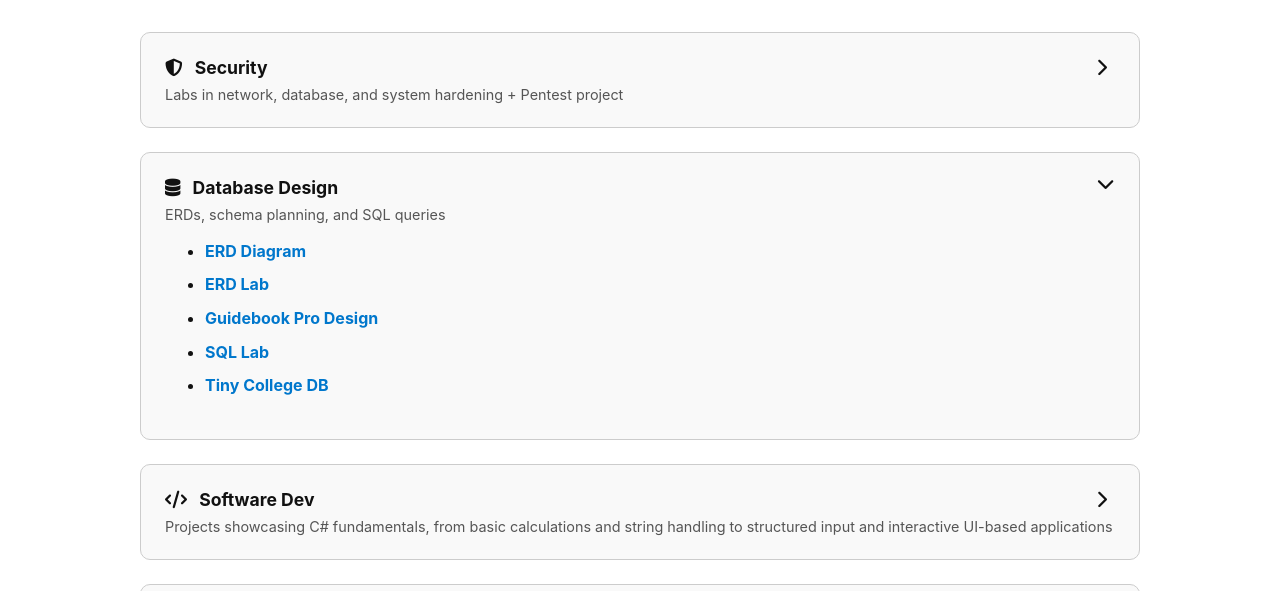
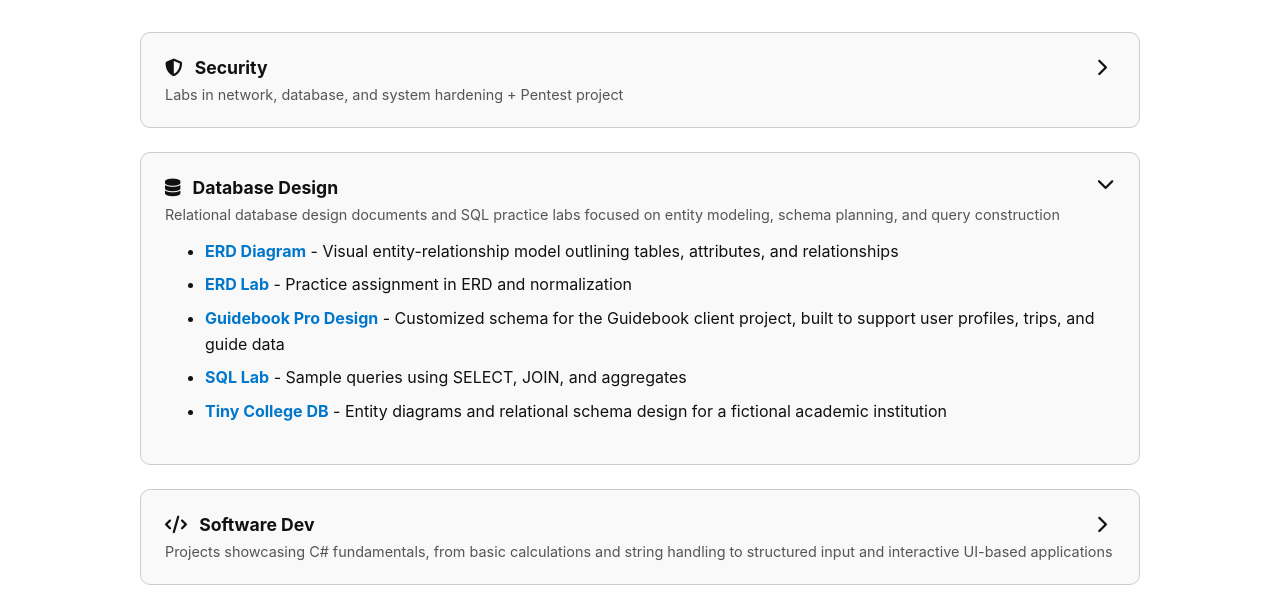
Before and after one commit to jhallahan502/jacksonhallahan.github.io, a plain HTML site: page projects.html in a window 1280 px wide. Both pictures are taken after a click on the element "Database Design". Shown: the part 166-757 px from the top of the page. Drawn offline with Linux system fonts and the light colour scheme.

Commit message:
Update projects.html

```diff
--- a/projects.html
+++ b/projects.html
@@ -161,13 +161,18 @@
         <span><i class="fas fa-database"></i> Database Design</span>
         <span class="chevron"><i class="fas fa-chevron-right"></i></span>
       </div>
-      <div class="description">ERDs, schema planning, and SQL queries</div>
+      <div class="description">Relational database design documents and SQL practice labs focused on entity modeling, schema planning, and query construction</div>
       <ul class="project-list">
-        <li><a href="projects/database/ERD-diagram.PNG" target="_blank">ERD Diagram</a></li>
-        <li><a href="projects/database/ERD-lab.pdf" target="_blank">ERD Lab</a></li>
-        <li><a href="projects/database/Guidebook Pro Database design.png" target="_blank">Guidebook Pro Design</a></li>
-        <li><a href="projects/database/SQL-lab.pdf" target="_blank">SQL Lab</a></li>
-        <li><a href="projects/database/Tiny College DB.pdf" target="_blank">Tiny College DB</a></li>
+        <li><a href="projects/database/ERD-diagram.PNG" target="_blank">ERD Diagram</a> - Visual entity-relationship model outlining tables, attributes, and relationships
+        </li>
+        <li><a href="projects/database/ERD-lab.pdf" target="_blank">ERD Lab</a> - Practice assignment in ERD and normalization
+        </li>
+        <li><a href="projects/database/Guidebook Pro Database design.png" target="_blank">Guidebook Pro Design</a> - Customized schema for the Guidebook client project, built to support user profiles, trips, and guide data
+        </li>
+        <li><a href="projects/database/SQL-lab.pdf" target="_blank">SQL Lab</a> - Sample queries using SELECT, JOIN, and aggregates
+        </li>
+        <li><a href="projects/database/Tiny College DB.pdf" target="_blank">Tiny College DB</a> - Entity diagrams and relational schema design for a fictional academic institution
+        </li>
       </ul>
     </div>
     <div class="card">
```
